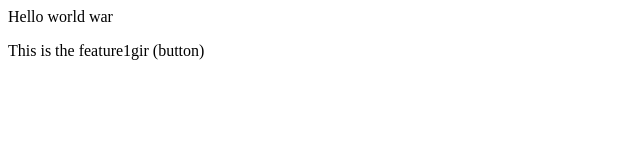
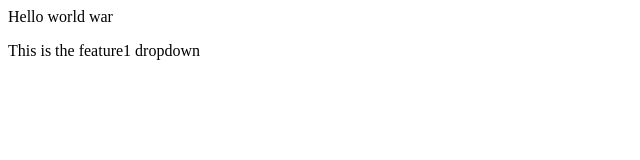
Before and after one commit to zeal300/localrepo, a plain HTML site: page index.html in a window 1280 px wide. Shown: the full height of the page, 0-640 px from the left. Drawn offline with Linux system fonts and the light colour scheme.

Commit message:
dorp down added

```diff
--- a/index.html
+++ b/index.html
@@ -1,2 +1,2 @@
 <p>Hello world war</p>
-<p>This is the feature1gir (button)</p>
+<p>This is the feature1 dropdown</p>
```
